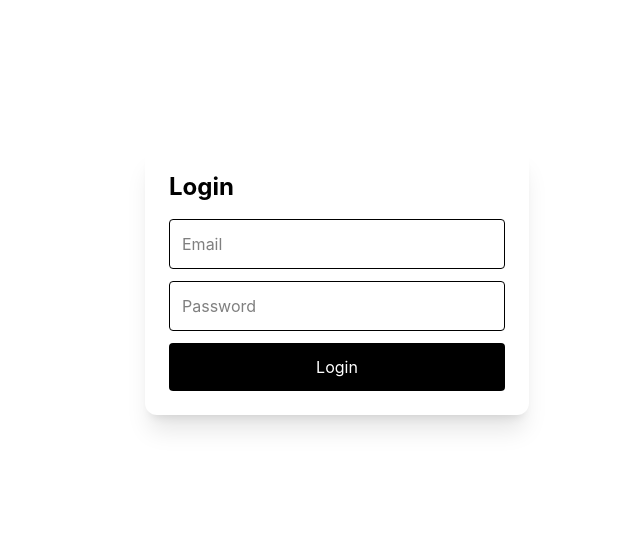
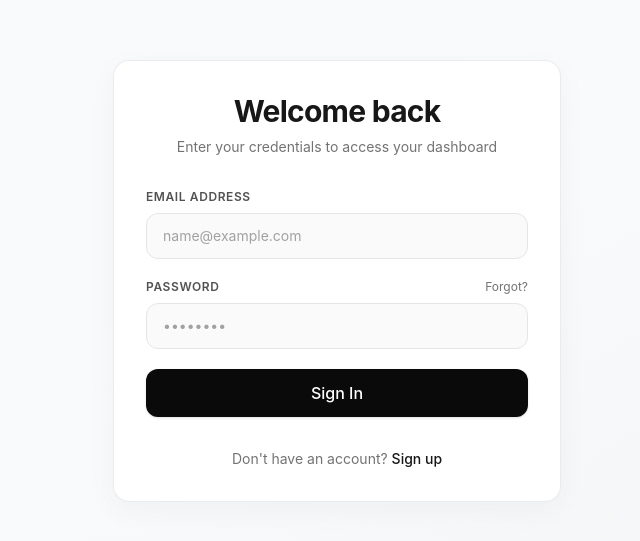
Before and after one commit to Anunay-web/realtime-collab-editor, a React (Vite) app in the folder client/: page /login in a window 1280 px wide. Shown: the part 119-660 px from the top of the page, without its empty margins (303-943 px from the left). Built offline with nearby package versions, Linux system fonts and the light colour scheme; no server answers.

Commit message:
style: redesign login page with premium bright theme

```diff
--- a/client/src/pages/Login.tsx
+++ b/client/src/pages/Login.tsx
@@ -1,7 +1,6 @@
 import { useState } from "react";
 import { useNavigate } from "react-router-dom";
 import { useAuth } from "../context/AuthContext";
-import { saveToken } from "../utils/auth";
 
 export default function Login() {
   const navigate = useNavigate();
@@ -11,71 +10,118 @@ export default function Login() {
     email: "",
     password: "",
   });
+  const [loading, setLoading] = useState(false);
 
-  const handleLogin = async () => {
-    const response = await fetch(
-      "http://localhost:5000/api/auth/login",
-      {
+  const handleLogin = async (e) => {
+    e.preventDefault(); // Prevents page reload
+    if (!formData.email || !formData.password) return;
+
+    setLoading(true);
+    try {
+      const response = await fetch("http://localhost:5000/api/auth/login", {
         method: "POST",
         headers: {
           "Content-Type": "application/json",
         },
-
         body: JSON.stringify(formData),
-      }
-    );
+      });
 
       const data = await response.json();
 
       if (response.ok) {
-
-  login(
-    data.token,
-    data.user.username
-  );
-
+        login(data.token, data.user.username);
         navigate("/dashboard");
       } else {
-      alert(data.message);
+        alert(data.message || "Login failed");
+      }
+    } catch (error) {
+      console.error("Authentication error:", error);
+      alert("Something went wrong. Please try again.");
+    } finally {
+      setLoading(false);
     }
   };
 
   return (
-    <div className="min-h-screen flex items-center justify-center">
-      <div className="bg-white p-6 shadow-xl rounded-xl w-96">
-        <h1 className="text-2xl font-bold mb-4">
-          Login
+    <div className="min-h-screen flex items-center justify-center bg-gradient-to-br from-slate-50 via-gray-50 to-zinc-100 px-4">
+      <div className="bg-white/90 backdrop-blur-sm p-8 rounded-2xl shadow-[0_8px_30px_rgb(0,0,0,0.04)] border border-gray-200/80 w-full max-w-md transition-all duration-300">
+
+        {/* Header */}
+        <div className="mb-8 text-center">
+          <h1 className="text-3xl font-bold tracking-tight text-neutral-900">
+            Welcome back
           </h1>
+          <p className="text-sm text-neutral-500 mt-2">
+            Enter your credentials to access your dashboard
+          </p>
+        </div>
 
+        {/* Form */}
+        <form onSubmit={handleLogin} className="space-y-5">
+          <div>
+            <label className="block text-xs font-semibold text-neutral-600 uppercase tracking-wider mb-2">
+              Email Address
+            </label>
             <input
-          placeholder="Email"
-          className="border p-3 w-full mb-3 rounded"
+              type="email"
+              placeholder="name@example.com"
+              value={formData.email}
+              className="w-full px-4 py-3 bg-neutral-50 border border-neutral-200 rounded-xl text-neutral-900 placeholder-neutral-400 focus:bg-white focus:border-neutral-900 focus:ring-1 focus:ring-neutral-900 outline-none transition-all duration-200 text-sm"
               onChange={(e) =>
                 setFormData({
                   ...formData,
                   email: e.target.value,
                 })
               }
+              required
             />
+          </div>
 
+          <div>
+            <div className="flex justify-between items-center mb-2">
+              <label className="block text-xs font-semibold text-neutral-600 uppercase tracking-wider">
+                Password
+              </label>
+              <a href="#" className="text-xs text-neutral-500 hover:text-neutral-900 transition-colors">
+                Forgot?
+              </a>
+            </div>
             <input
               type="password"
-          placeholder="Password"
-          className="border p-3 w-full mb-3 rounded"
+              placeholder="••••••••"
+              value={formData.password}
+              className="w-full px-4 py-3 bg-neutral-50 border border-neutral-200 rounded-xl text-neutral-900 placeholder-neutral-400 focus:bg-white focus:border-neutral-900 focus:ring-1 focus:ring-neutral-900 outline-none transition-all duration-200 text-sm"
               onChange={(e) =>
                 setFormData({
                   ...formData,
                   password: e.target.value,
                 })
               }
+              required
             />
+          </div>
 
+          {/* Submit Button */}
           <button
-          onClick={handleLogin}
-          className="bg-black text-white w-full p-3 rounded"
+            type="submit"
+            disabled={loading}
+            className="w-full bg-neutral-950 text-white font-medium p-3 rounded-xl hover:bg-neutral-800 active:scale-[0.99] transform transition-all duration-200 shadow-sm flex items-center justify-center disabled:opacity-70 disabled:pointer-events-none mt-2"
           >
-          Login
+            {loading ? (
+              <div className="w-5 h-5 border-2 border-white/30 border-t-white rounded-full animate-spin" />
+            ) : (
+              "Sign In"
+            )}
           </button>
+        </form>
+
+        {/* Footer */}
+        <p className="text-center text-sm text-neutral-500 mt-8">
+          Don't have an account?{" "}
+          <a href="#" className="font-medium text-neutral-900 hover:underline">
+            Sign up
+          </a>
+        </p>
       </div>
     </div>
   );
```
Lines whose indentation alone changed are shown as unchanged.
